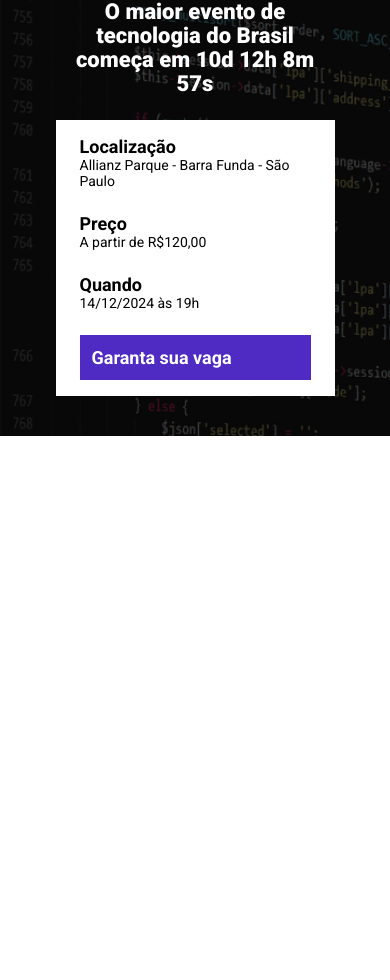
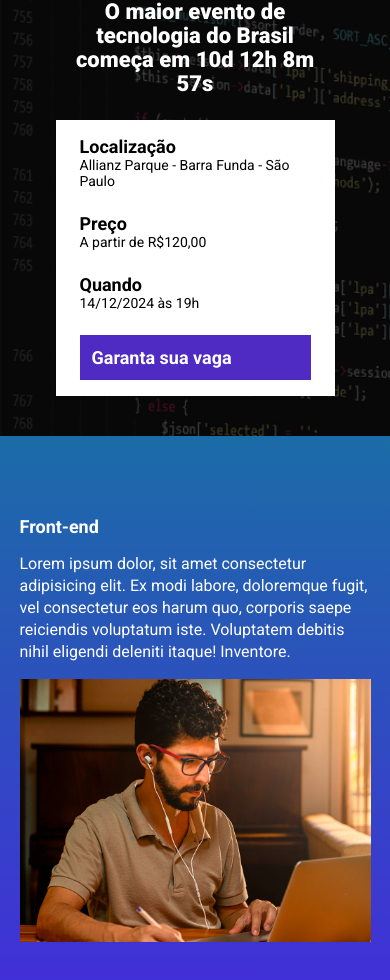
Before and after one commit to leobairrao/ebac_tech_talks, a website built with Parcel: page src/index.html in a window 390 px wide. Shown: the part 104-1084 px from the top of the page. Before the commit the page ends 844 px from the top, so only its background shows below. Built offline with nearby package versions, Linux system fonts and the light colour scheme.

Commit message:
criando a primeira seção

```diff
--- a/src/index.html
+++ b/src/index.html
@@ -37,6 +37,16 @@
             </div>
         </div>
     </header>
+    <section class="event">
+        <div class="container">
+            <div class="event__details">
+                <h2 class="event__details__title">Front-end</h2>
+                <p class="event__details__description">Lorem ipsum dolor, sit amet consectetur adipisicing elit. Ex modi labore, doloremque fugit, vel consectetur eos harum quo, corporis saepe reiciendis voluptatum iste. Voluptatem debitis nihil eligendi deleniti itaque! Inventore.</p>
+            </div>
+            <img class="event__image" src="./images/frontend.png" alt="Front-end">
+        </div>
+    </section>
+
     <script src="scripts/main.js"></script>
 </body>
 </html>
--- /dev/null
+++ b/src/styles/_event.scss
@@ -0,0 +1,41 @@
+.event {
+    padding: 80px 0;
+    background-image: linear-gradient(#1B6CA7,#442BDB);
+
+    .container {
+        display: flex;
+    }
+
+    &__image {
+        max-width: 360px;
+    }
+
+    &__details {
+        margin-right: 40px;
+
+        &__title {
+            font-size: 18px;
+            font-weight: bold;
+            margin-bottom: 16px;
+        }
+
+        &__description {
+            line-height: 22px;
+        }
+    }
+
+    @media (max-width: 640px) {
+        .container {
+            display: block;
+        }
+
+        &__image {
+            width: 100%;
+        }
+
+        &__details {
+            margin-right: 0;
+            margin-bottom: 16px;
+        }
+    }
+}
--- a/src/styles/main.scss
+++ b/src/styles/main.scss
@@ -1,6 +1,7 @@
 @use 'hero';
 @use 'components/infos-bar';
 @use 'components/buttons';
+@use 'event';
 
 * {
     margin: 0;
```
